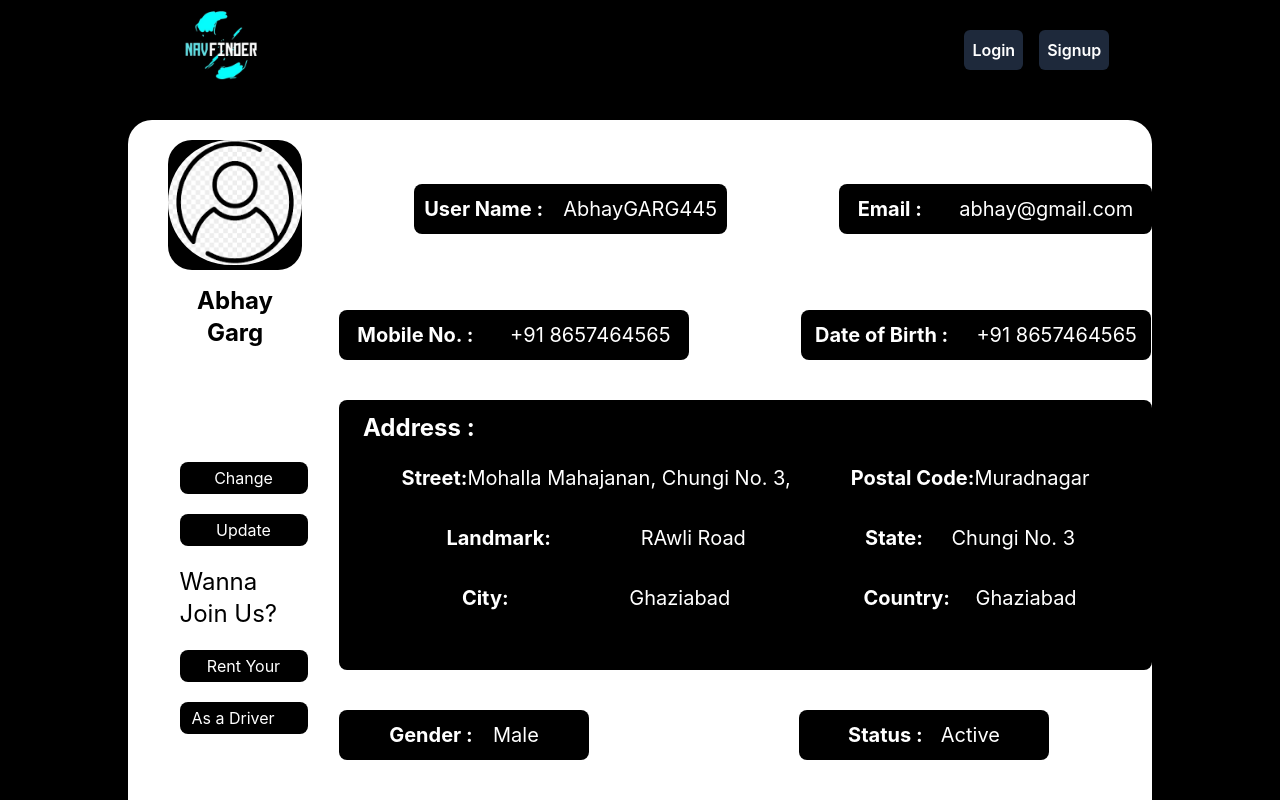
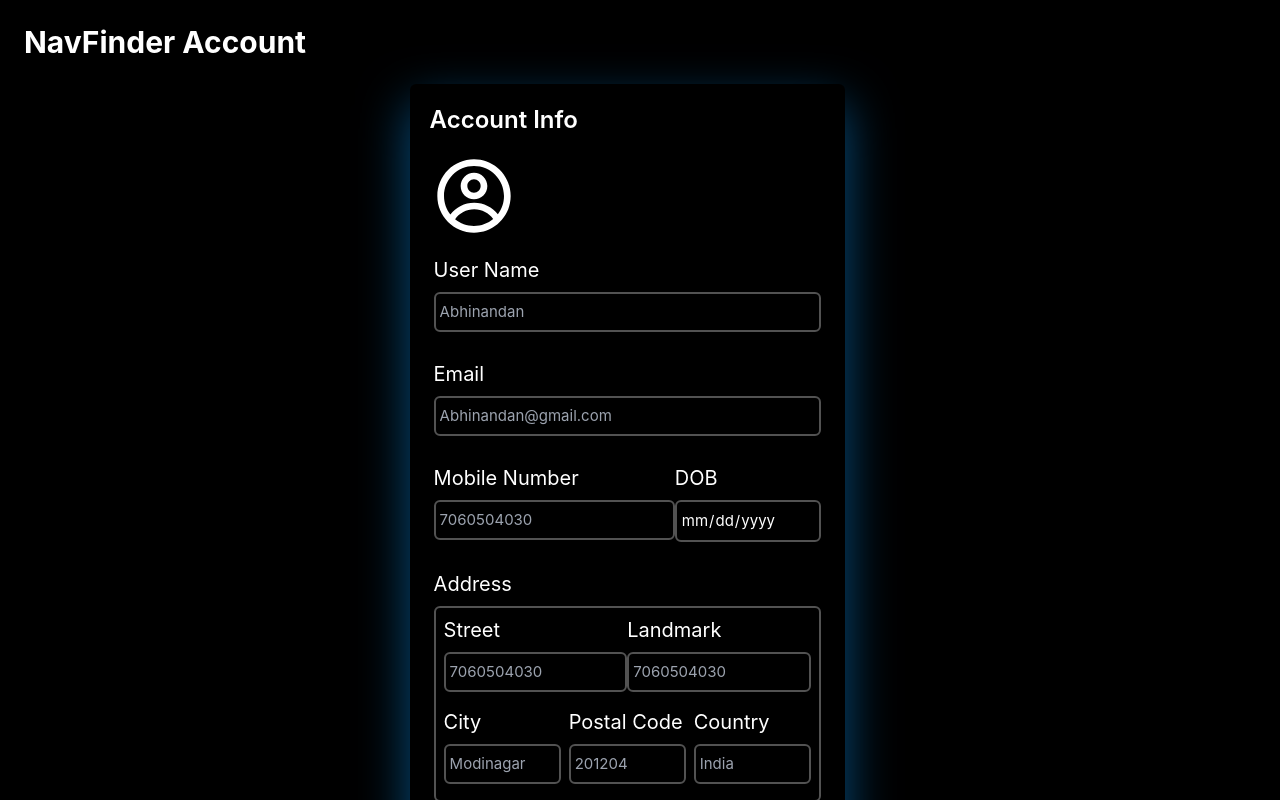
Before and after one commit to RDGems/Nav-Finder-Frontend, a React (Create React App) app: page /Profile in a window 1280 px wide. Shown: the top 800 px of the page. Built offline with nearby package versions, Linux system fonts and the light colour scheme.

Commit message:
update-Driver

```diff
--- a/src/App.js
+++ b/src/App.js
@@ -11,6 +11,7 @@
 import ModalContextProvider from './context/ModalContextProvider';
 // import Driver from './pages/Driver'
 import OnBoarding from './pages/OnBoarding';
+import DriverForm from './pages/DriverForm';
 
 
 
@@ -30,6 +31,7 @@
         <Route path ="/Ride" element ={<Ride/>}/>
         <Route path='/Profile' element={<Profile/>}/>
         <Route path='/onBoarding' element={<OnBoarding/>}/>
+        <Route path='/DriverForm' element={<DriverForm/>}/>
       </Routes>
     </div>
     </ModalContextProvider>
--- a/src/components/core/TimeLine.jsx
+++ b/src/components/core/TimeLine.jsx
@@ -1,4 +1,5 @@
 import React from 'react'
+import { Link } from 'react-router-dom'
 
 const TimeLine = () => {
   return (
@@ -13,7 +14,7 @@
                         <input type='text' className=' w-72 border-2 border-gray-300 rounded-md px-2 py-1' placeholder='From' />
                         <p className=' font-semibold text-2xl '>To</p>
                             <input type='text' className=' w-72 border-2 border-gray-300 rounded-md px-2 py-1' placeholder='Destination' />
-                            <button className='bg-slate-800 p-2  hover:bg-black  text-white rounded-md px-2 py-1'>Search</button>
+                            <button className='bg-slate-800 p-2  hover:bg-black  text-white rounded-md px-2 py-1'><Link to='/ride'>Search</Link></button>
                         </form>
 
 
--- a/src/pages/Driver.jsx
+++ b/src/pages/Driver.jsx
@@ -26,12 +26,7 @@
         </div>
         <p className='mt-3'>Earn on your own schedule</p>
         <div className='flex flex-row gap-4 mt-8'>
-          <CButton active={true} linkto={"/Signup"}>
-          trip!!
-          </CButton>
-          <CButton active={false} linkto={"/Signup"}>
-            Test YourSelf
-          </CButton>
+
         </div>
 
       </div>
@@ -52,7 +47,7 @@
         <div className='bg-white w-[100%] mt-20'>
             <div className=' px-[10%] py-1'>
                 <h1 className=' text-zinc-950 font-bold text-4xl mt-16'>Why drive with us</h1>
-                <img src={driver} alt='driver' className= 'items-center ml-[30%] my-10 '></img>
+                <img src={driver} alt='driver' className= 'items-center ml-[30%] my-6 shadow-[0_20px_50px_rgba(8,_112,_184,_0.7)] '></img>
                 <div className=' flex my-10 '>
                 <div  className=' flex flex-col mt-4 gap-1 w-[50%] h-auto'>
                     <SlCalender />
@@ -75,38 +70,45 @@
                 <div>
                 <h1 className=' text-zinc-950 font-bold text-4xl mt-16'>Here's what you need to sign up</h1>
                 <div className=' flex my-10 '>
-                <div  className=' flex flex-col mt-4 gap-1 w-[50%] h-auto'>
+                <div  className=' flex flex-col mt-4 gap-4 w-[50%] h-auto'>
                     <SlCalender />
                     <h3 className=' text-2xl '>Requirements</h3>
-                    <ul>
+                    <ul style={{ listStyleType: 'disc' }} >
+                        <li>Be at least 18 years old</li>
+                        <li>Clear a background screening</li>
+                    </ul>
+
+                </div>
+                <div  className=' flex flex-col mt-4 gap-4 w-[50%] h-auto'>
+                <DiYeoman />
+                    <h3 className=' text-2xl '>Documents</h3>
+                    <ul style={{ listStyleType: 'disc' }}>
                         <li>A valid driving license</li>
                         <li>A valid ID</li>
                         <li>A valid address</li>
                         <li>A valid phone number</li>
                         <li>A valid bank account</li>
                     </ul>
-                    <p>You decide when and how often you drive.</p>
                 </div>
-                <div  className=' flex flex-col mt-4 gap-1 w-[50%] h-auto'>
-                <DiYeoman />
-                    <h3 className=' text-2xl '>Documents</h3>
-                    <ol>
-                        <li>A valid driving license</li>
-                        <li>A valid ID</li>
-                        <li>A valid address</li>
-                        <li>A valid phone number</li>
-                        <li>A valid bank account</li>
-                    </ol>
-                    <p>If there’s anything that you need, you can reach us anytime.</p>
-                </div>
-                <div  className=' flex flex-col mt-4 gap-1 w-[50%] h-auto'>
+                <div  className=' flex flex-col mt-4 gap-4 w-[50%] h-auto'>
                 <FaRegMoneyBillAlt />
                     <h3 className=' text-2xl '>Signup process</h3>
-                    <p>Weekly payments in your bank account.</p>
+                    <ul style={{ listStyleType: 'disc' }}>
+                       <li>Fill out the form</li>
+                       <li>Upload your documents</li>
+                       <li>Provide information for a background check</li>
+                       <li>Get approved</li>
+                       <li>Start driving</li>
+                    </ul>
                 </div>
 
 
                 </div>
+                </div>
+                <div className=' flex  justify-center items-center my-24 font-bold'>
+                <CButton active={true} linkto={"/Signup"}>
+                  Join as a driver!!
+                </CButton>
                 </div>
             </div>
 
--- /dev/null
+++ b/src/pages/DriverForm.jsx
@@ -0,0 +1,49 @@
+import React from 'react'
+
+const DriverForm = () => {
+  return (
+    <div>
+        <div className=" text-3xl text-white m-6 font-bold">
+        NavFinder
+      </div>
+      <div className=" pl-[32%] mb-20   ">
+        <div className="flex flex-col  border-0 border-neutral-600 rounded-md w-[50%] p-4 h-auto shadow-[0_20px_50px_rgba(8,_112,_184,_0.7)]">
+           <div className=' flex flex-col gap-4'>
+            <div className=' text-4xl text-white font-bold '>
+                Welcome,Abhinandan
+            </div>
+            <div className=' text-white font-semibold px-4'>
+                Here's what you need to do to set up your account.
+            </div >
+
+            <div className=' my-10 flex flex-col gap-4 '>
+                <div className=' flex p-2 text-white font-semibold   border-2 rounded-md w-auto  border-neutral-600 hover:border-2 hover:border-black translate-x-all duration-50 '>
+                    Driver License
+                </div>
+                <div className=' flex p-2 text-white font-semibold   border-2 rounded-md w-auto  border-neutral-600 hover:border-2 hover:border-black translate-x-all duration-50 '>
+                    Profile Photo
+                </div>
+                <div className=' flex p-2 text-white font-semibold  border-2 rounded-md w-auto  border-neutral-600 hover:border-2 hover:border-black translate-x-all duration-50 '>
+                    Aadhar Card
+                </div>
+                <div className=' flex p-2 text-white font-semibold  border-2 rounded-md w-auto  border-neutral-600 hover:border-2 hover:border-black translate-x-all duration-50 '>
+                    Pan Card
+                </div>
+                <div className=' flex p-2 text-white font-semibold border-2 rounded-md w-auto  border-neutral-600 hover:border-2 hover:border-black translate-x-all duration-50 '>
+                Vehicle Insurance
+                </div>
+                <div className=' flex p-2 text-white font-semibold  border-2 rounded-md w-auto  border-neutral-600 hover:border-2 hover:border-black translate-x-all duration-50 '>
+                Registration Certificate
+                </div>
+                <div className=' flex p-2 text-white font-semibold  border-2 rounded-md w-auto  border-neutral-600 hover:border-2 hover:border-black translate-x-all duration-50 '>
+                    vehicle permit
+                </div>
+            </div>
+           </div>
+        </div>
+    </div>
+    </div>
+  )
+}
+
+export default DriverForm
--- a/src/pages/Login.jsx
+++ b/src/pages/Login.jsx
@@ -45,7 +45,7 @@
 return (
 <div>
   <Navbar></Navbar>
-  <div className="  mx-auto flex flex-col w-[50%] border-2 border-neutral-600 items-center justify-between mt-[4%] max-w-md   rounded-none md:rounded-2xl p-4 md:p-8  bg-black ">
+  <div className="  mx-auto flex flex-col w-[50%] border-2 border-neutral-600 items-center justify-between mt-[4%] max-w-md   rounded-none md:rounded-2xl p-4 md:p-8  bg-black shadow-[0_20px_50px_rgba(8,_112,_184,_0.7)]">
     <h2 className="font-bold text-xl text-neutral-200 ">
       Login
     </h2>
--- a/src/pages/OnBoarding.jsx
+++ b/src/pages/OnBoarding.jsx
@@ -92,7 +92,7 @@
   return (
     <div>
       <Navbar></Navbar>
-      <div className="mx-auto flex flex-col w-[50%]   border-2 border-neutral-600  items-center justify-between mt-[4%] max-w-md   rounded-none md:rounded-2xl p-4 md:p-8  bg-black ">
+      <div className="mx-auto flex flex-col w-[50%]   border-2 border-neutral-600  items-center justify-between mt-[4%] max-w-md   rounded-none md:rounded-2xl p-4 md:p-8  bg-black shadow-[0_20px_50px_rgba(8,_112,_184,_0.7)] ">
         <h2 className="font-bold text-xl text-neutral-200 ">User Details</h2>
 
         <form className="my-8" onSubmit={handleSubmit}>
--- a/src/pages/Profile.jsx
+++ b/src/pages/Profile.jsx
@@ -2,134 +2,99 @@
 import Navbar from "../components/Navbar";
 import image from "../assests/images/profile.png";
 import { Link } from "react-router-dom";
+import { CgProfile } from "react-icons/cg";
+import { FaGreaterThan } from "react-icons/fa";
 const Profile = () => {
   return (
     <div>
-      <div>
-        <Navbar></Navbar>
+      <div className=" text-3xl text-white m-6 font-bold">
+        NavFinder Account
       </div>
-      <div className=" flex  h-screen w-[100%] ">
-        <div className="flex flex-col bg-white w-[80vw] h-auto mx-auto rounded-3xl mt-5 mb-5">
-          <div className="flex flex-row ">
-            <div className="  mt-5 ml-10 text-center  w-[150px] h-[130px] bg-black rounded-3xl ">
-              <img
-                className=" rounded-full w-[140px] h-[125px] m-auto"
-                src={image}
-                alt="Profile"
-              />
-              <div>
-                <p className="font-bold text-black m-auto mt-5 text-2xl">
-                  Abhay Garg
-                </p>
-              </div>
+      <div className=" pl-[32%] mb-20  ">
+      <div className="flex flex-col  border-0 border-neutral-600 rounded-md w-[50%] h-auto shadow-[0_20px_50px_rgba(8,_112,_184,_0.7)]">
+        <h1 className=" text-2xl text-white font-semibold m-5">Account Info</h1>
+        <div className=" flex flex-col m-6 mt-0 text-white ">
+        <CgProfile  className=" h-20 w-20 items-center"/>
+        <div className=" flex flex-col text-white text-xl my-5">
+          User Name
+          {/* <Link to="/editprofile" className=" rounded-md w-full my-2 border-2  border-neutral-600 hover:border-0 translate-x-all duration-50 ">
+          <butoon className='m-1 text-[15px] text-gray-400 flex justify-between items-center  '>
+            Abhinandan
+            <FaGreaterThan />
+          </butoon></Link> */}
+          <input type="text" placeholder="Abhinandan" className=" bg-black rounded-md w-full my-2 border-2 text-[15px] p-1 flex justify-center items-center border-neutral-600 hover:border-2 hover:border-black translate-x-all duration-50 "></input>
+
+        </div>
+        <div className=" flex flex-col text-white text-xl" >
+          Email
+          <input type="text" placeholder="Abhinandan@gmail.com" className=" bg-black rounded-md w-full my-2 border-2 text-[15px] p-1 flex justify-center items-center border-neutral-600 hover:border-2 hover:border-black translate-x-all duration-50 "></input>
+        </div>
+        <div className="flex justify-between mt-5">
+        <div className=" flex flex-col text-white text-xl" >
+          Mobile Number
+          <input type="text" placeholder="7060504030" className=" bg-black rounded-md w-full my-2 border-2 text-[15px] p-1 flex justify-center items-center border-neutral-600 hover:border-2 hover:border-black translate-x-all duration-50 "></input>
+        </div>
+        <div className=" flex flex-col text-white text-xl" >
+          DOB
+          <input type="date" placeholder="11/09/2002" className=" bg-black rounded-md w-full my-2 border-2 text-[15px] p-1 flex justify-center items-center border-neutral-600 hover:border-2 hover:border-black translate-x-all duration-50 "></input>
+        </div>
+        </div>
+        <h1 className="text-xl mt-5">Address</h1>
+        <div className="flex flex-col justify-between mt-2 border-2 p-2 gap-2 rounded-md border-neutral-600 ">
+          <div className=" flex justify-between">
+            <div className=" flex flex-col text-white text-xl" >
+              Street
+            <input type="text" placeholder="7060504030" className=" bg-black rounded-md w-full my-2 border-2 text-[15px] p-1 flex justify-center items-center border-neutral-600 hover:border-2 hover:border-black translate-x-all duration-50 "></input>
+          </div>
+          <div className=" flex flex-col text-white text-xl" >
+            Landmark
+            <input type="text" placeholder="7060504030" className=" bg-black rounded-md w-full my-2 border-2 text-[15px] p-1 flex justify-center items-center border-neutral-600 hover:border-2 hover:border-black translate-x-all duration-50 "></input>
+          </div>
+          </div>
+          <div className=" flex justify-between gap-2">
+            <div className=" flex flex-col text-white text-xl" >
+              City
+              <input type="text" placeholder="Modinagar" className=" bg-black rounded-md w-full my-2 border-2 text-[15px] p-1 flex justify-center items-center border-neutral-600 hover:border-2 hover:border-black translate-x-all duration-50 "></input>
             </div>
-            <div className="flex flex-row ml-28 mt-16 bg-black h-[50px] w-[350px] text-white text-xl rounded-lg">
-              <p className="font-bold text-white m-auto">User Name :</p>
-              <p className="gap-5 m-auto "> AbhayGARG445</p>
+            <div className=" flex flex-col text-white text-xl" >
+              Postal Code
+              <input type="text" max={6} placeholder="201204" className=" bg-black rounded-md w-full my-2 border-2 text-[15px] p-1 flex justify-center items-center border-neutral-600 hover:border-2 hover:border-black translate-x-all duration-50 "></input>
             </div>
-            <div className="flex flex-row ml-28 mt-16 bg-black h-[50px] w-[350px] text-white text-xl rounded-lg">
-              <p className="font-bold text-white m-auto">Email :</p>
-              <p className="gap-5 m-auto "> abhay@gmail.com</p>
+            <div className=" flex flex-col text-white text-xl" >
+              Country
+              <input type="text" max={6} placeholder="India" className=" bg-black rounded-md w-full my-2 border-2 text-[15px] p-1 flex justify-center items-center border-neutral-600 hover:border-2 hover:border-black translate-x-all duration-50 "></input>
+            </div>
+
+          </div>
+
+
+
+        </div>
+        <div className="my-5 flex justify-between">
+            <div className=" flex flex-col text-white text-xl" >
+              Status
+              <input type="text" placeholder="Active" className=" bg-black rounded-md w-full my-2 border-2 text-[15px] p-1 flex justify-center items-center border-neutral-600 hover:border-2 hover:border-black translate-x-all duration-50 "></input>
+            </div>
+            <div className=" flex flex-col text-white text-xl" >
+              Gender
+              <input type="text" placeholder="male" className=" bg-black rounded-md w-full my-2 border-2 text-[15px] p-1 flex justify-center items-center border-neutral-600 hover:border-2 hover:border-black "></input>
             </div>
           </div>
-
-          <div className=" flex flex-row ">
-            <div className="mt-48 ml-10  w-60 flex flex-col">
-              <div className="bg-black text-white h-8 w-[10vw]  mx-auto mb-5 rounded-lg hover:bg-gray-800 ">
-                <Link className="m-auto">
-                  <button className="mx-3 mt-1"> Change Password</button>
-                </Link>
-              </div>
-              <div className="bg-black text-white h-8 w-[10vw]  mx-auto mb-5 rounded-lg hover:bg-gray-800 ">
-                <Link className="m-auto">
-                  <button className="mx-3 mt-1"> Update Profile</button>
-                </Link>
-              </div>
-              <div className= " text-black  w-[10vw]     mx-auto mb-5 rounded-lg">
-                <p className="text-2xl" font-bold>Wanna Join Us?</p>
-                <div className="bg-black text-white h-8 w-[10vw] mt-5  mx-auto mb-5 rounded-lg hover:bg-gray-800 ">
-                <Link className="m-auto">
-                  <button className="mx-3 mt-1"> Rent Your Vehicle</button>
-                </Link>
-              </div>
-              <div className="bg-black text-white h-8 w-[10vw]  mx-auto mb-5 rounded-lg hover:bg-gray-800 ">
-                <Link className="m-auto">
-                  <button className="mx-3 mt-1"> As a Driver</button>
-                </Link>
-              </div>
-              </div>
+        <div className="my-5 flex justify-between">
+            <div className=" flex flex-col text-white text-xl" >
+              <button className=" border-2 rounded-md p-2  border-neutral-600 hover:border-2 hover:border-black translate-x-all duration-50 "><Link to='/change-Password'>Change Password</Link></button>
+            </div>
+            <div className=" flex flex-col text-white text-xl" >
+              <button className=" border-2 rounded-md p-2  border-neutral-600 hover:border-2 hover:border-black translate-x-all duration-50 "><Link to='/update -Password'>Update Password</Link></button>
             </div>
 
-            <div className="ml-[20px]">
-              <div className="flex flex-row ">
-                <div className="flex flex-row  mt-10 bg-black h-[50px] w-[350px] text-white text-xl rounded-lg">
-                  <p className="font-bold text-white m-auto">Mobile No. :</p>
-                  <p className="gap-5 m-auto "> +91 8657464565</p>
-                </div>
-                <div className="flex flex-row ml-28 mt-10 bg-black h-[50px] w-[350px] text-white text-xl rounded-lg">
-                  <p className="font-bold text-white m-auto">
-                    Date of Birth :
-                  </p>
-                  <p className="gap-5 m-auto "> +91 8657464565</p>
-                </div>
-              </div>
+          </div>
 
-              {/* Address */}
-              <div className="flex flex-col  mt-10 bg-black h-[270px] w-[813px] text-white text-xl rounded-lg">
-                <div className="font-bold  h-[20px] text-white ml-6 mt-3 text-2xl">
-                  <p>Address :</p>
-                </div>
-                <div className="flex flex-row mt-8 m-auto gap-5 ">
-                  <div className="m-auto">
-                    <div className="flex flex-row m-auto  h-auto w-auto text-white  rounded-lg">
-                      <p className="font-bold text-white m-auto">Street:</p>
-                      <p className="gap-5 m-auto ">
-                        {" "}
-                        Mohalla Mahajanan, Chungi No. 3,{" "}
-                      </p>
-                    </div>
-                    <div className="flex flex-row  mt-8 h-auto w-auto text-white  rounded-lg">
-                      <p className="font-bold text-white m-auto">Landmark:</p>
-                      <p className="gap-5 m-auto ">RAwli Road </p>
-                    </div>
-                    <div className="flex flex-row  mt-8 h-auto w-auto text-white  rounded-lg">
-                      <p className="font-bold text-white m-auto">City:</p>
-                      <p className="gap-5 m-auto ">Ghaziabad</p>
-                    </div>
-                  </div>
-                  <div className="ml-10">
-                    <div className="flex flex-row  m-auto  h-auto w-auto  text-white  rounded-lg">
-                      <p className="font-bold text-white m-auto">
-                        Postal Code:
-                      </p>
-                      <p className="gap-5 m-auto "> Muradnagar</p>
-                    </div>
-                    <div className="flex flex-row   mt-8 h-auto w-auto text-white  rounded-lg">
-                      <p className="font-bold text-white m-auto">State:</p>
-                      <p className="gap-5 m-auto ">Chungi No. 3 </p>
-                    </div>
-                    <div className="flex flex-row   mt-8 h-auto w-auto text-white  rounded-lg">
-                      <p className="font-bold text-white m-auto">Country:</p>
-                      <p className="gap-5 m-auto ">Ghaziabad</p>
-                    </div>
-                  </div>
-                </div>
-              </div>
+        </div>
 
-              <div className="flex flex-row">
-                <div className="flex flex-row  px-10 mt-10 bg-black h-[50px] w-[250px] text-white text-xl rounded-lg">
-                  <p className="font-bold text-white m-auto">Gender :</p>
-                  <p className="gap-5 m-auto "> Male</p>
-                </div>
-                <div className="flex flex-row  ml-[210px] px-10 mt-10 bg-black h-[50px] w-[250px] text-white text-xl rounded-lg">
-                  <p className="font-bold text-white m-auto">Status :</p>
-                  <p className="gap-5 m-auto "> Active</p>
-                </div>
-              </div>
-            </div>
-          </div>
-        </div>
       </div>
+      </div>
+
     </div>
   );
 };
```
Also changed, not shown: src/components/core/Card.jsx (+0 -8 lines), src/components/core/Footer.jsx (+11 -17 lines), src/pages/Ride.jsx (+69 -12 lines), src/pages/Signup.jsx (+6 -2 lines).
